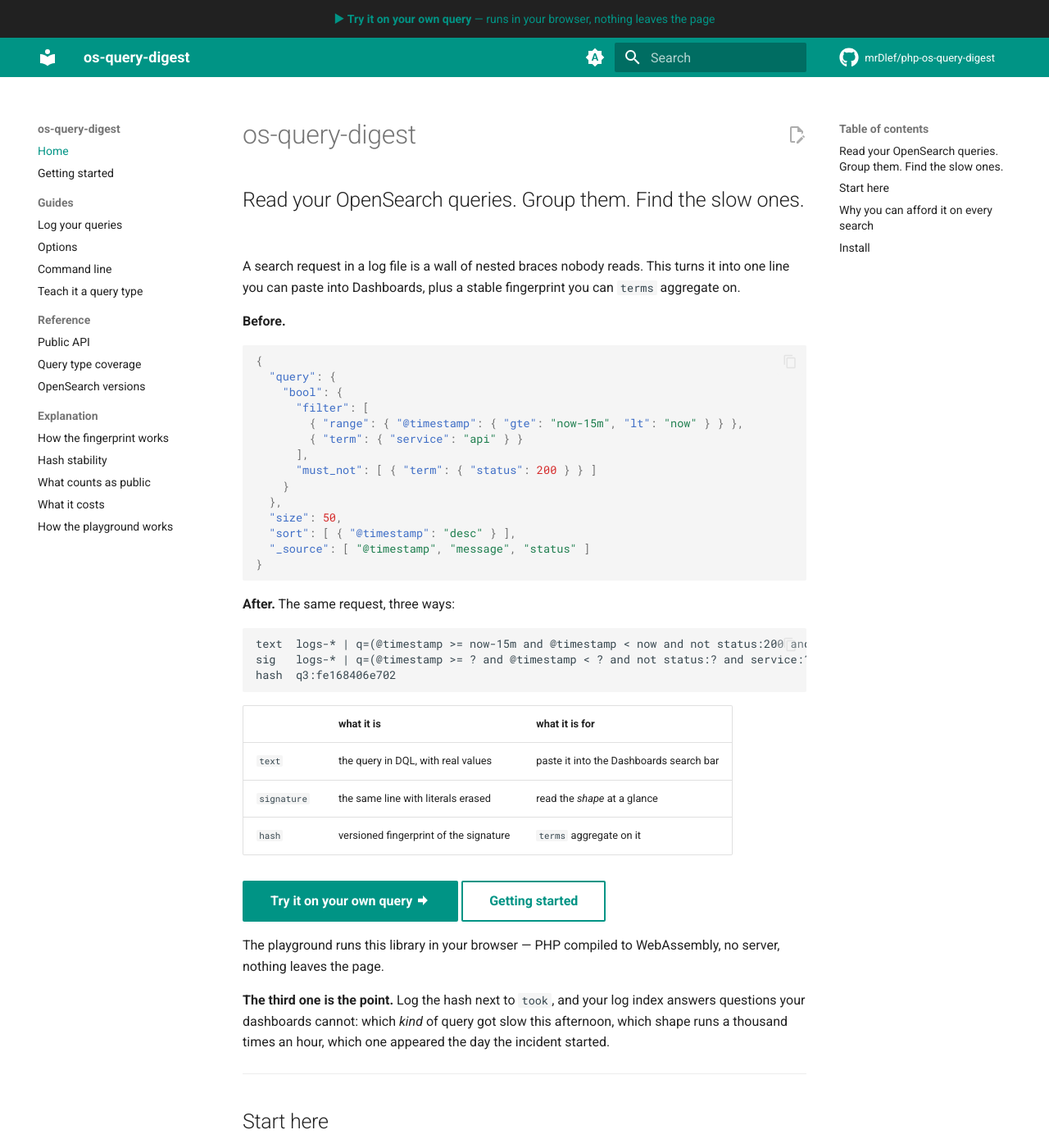
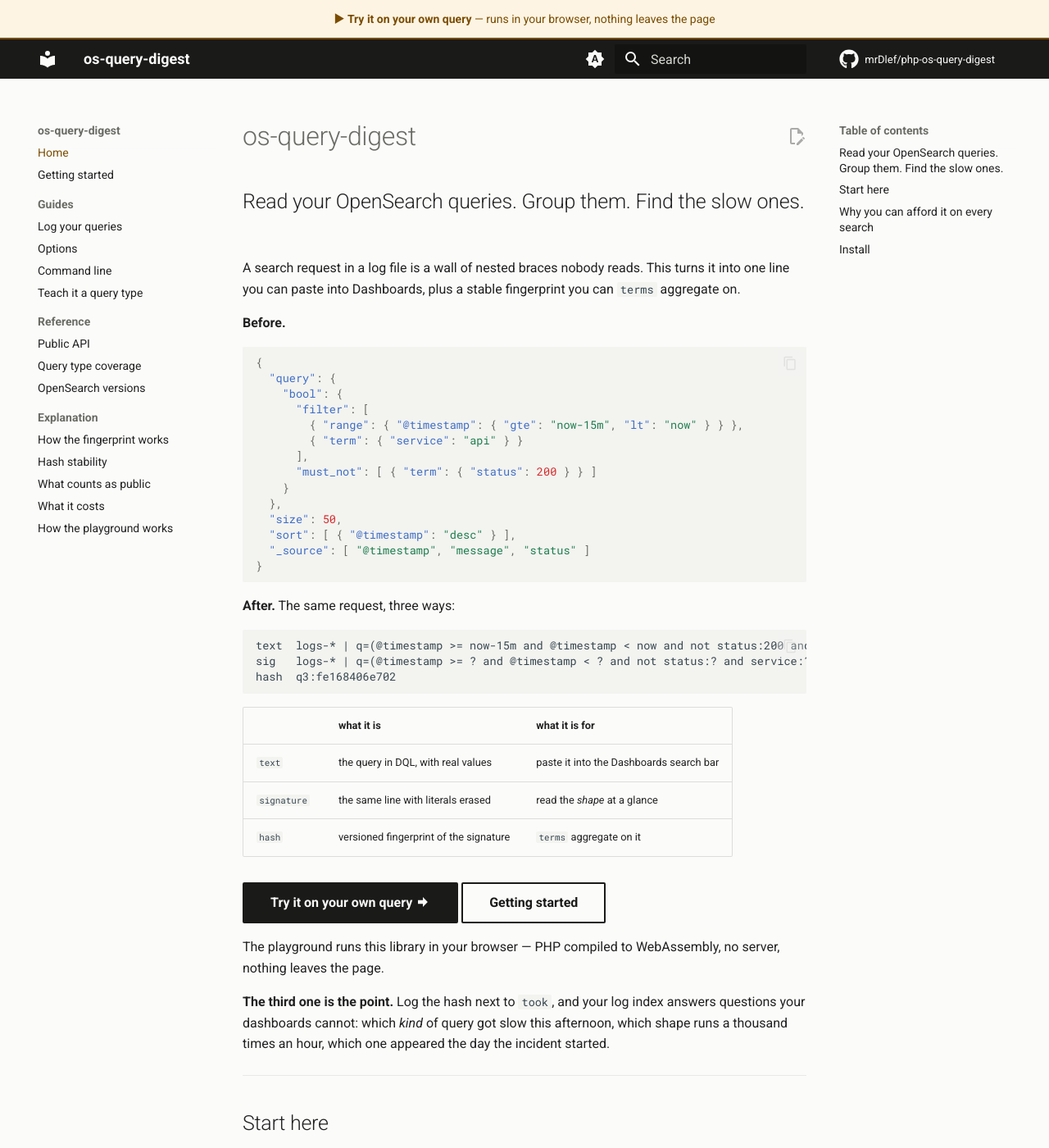
Before and after one commit to mrDlef/php-os-query-digest, an MkDocs documentation site: the page built from docs/index.md, in a window 1280 px wide and 1400 px high. Shown: the whole window at 82% size. Built offline with MkDocs 1.6.1 and Material for MkDocs 9.7.7, drawn with Linux system fonts in a browser that asks for light colours; comment, search, counter and statistics services are not loaded.

Commit message:
feat: one identity for the documentation and the playground
The playground already had a considered look — a warm off-white field,
near-black text, and a single deep ochre for anything you can act on. The
documentation was Material's teal, so clicking from one into the other
read as two projects sharing a domain. It now takes the playground's exact
values, in both themes.

Where it differs on purpose: the header is ink, not ochre. Chrome should
recede on a page you came to read, and it leaves ochre meaning one thing —
this is a link, a control, something to click. The playground can afford a
coloured accent everywhere because it is a tool; a documentation site
cannot without becoming noisy.

Every pairing was measured rather than eyeballed. Eleven combinations,
all passing AA, eight at AAA: ochre on paper is 7.09:1, amber on the dark
field 9.29:1.

Two things the numbers could not show, both found by looking at the built
pages in a browser. In dark mode the header sat 1.1:1 from the page and
dissolved into it, so it now carries a hairline — colour alone cannot
separate two greys that close. And the announcement strip was too quiet in
light mode for the only pointer this site has to the playground, so it
gained an ochre rule and a heavier label.

Also fixed: the auto palette entry carried no colours, so Material fell
back to indigo there — and auto is the mode most readers arrive in. The
site would have been indigo for them and ochre for everyone else.

The playground's own links to the source and to Packagist now carry marks,
inlined like everything else on that page, which fetches nothing from
anywhere. GitHub's is the real mark; Packagist's is a plain cube rather
than an approximation of their brand drawn from memory, with the label
beside it doing the work.

```diff
--- a/docs/stylesheets/extra.css
+++ b/docs/stylesheets/extra.css
@@ -1,9 +1,117 @@
-/* The announcement strip: one link, full width, legible in both palettes. */
+/*
+ * Paper, ink, and one ochre.
+ *
+ * The playground already had an identity — a warm off-white field, near-black
+ * text, and a single deep ochre for anything you can act on. These are its
+ * exact values, so the documentation and the application are visibly one
+ * product rather than two things served from the same domain.
+ *
+ * Where the documentation differs on purpose: the header is ink, not ochre.
+ * Chrome should recede on a page you came to read, and it leaves ochre meaning
+ * one thing only — this is a link, a control, something to click. The
+ * playground can afford a coloured accent everywhere because it is a tool; a
+ * documentation site cannot without becoming noisy.
+ */
+
+:root,
+[data-md-color-scheme="default"],
+[data-md-color-primary="custom"] {
+  --paper: #fbfbfa;
+  --ink: #1a1a19;
+  --muted: #6b6b66;
+  --line: #dcdcd6;
+  --ochre: #7a4c00;
+  --cream: #fdf4e3;
+
+  --md-primary-fg-color: var(--ink);
+  --md-primary-fg-color--light: #33332f;
+  --md-primary-fg-color--dark: #000000;
+  --md-primary-bg-color: var(--paper);
+  --md-primary-bg-color--light: #d8d8d2;
+
+  --md-accent-fg-color: var(--ochre);
+  --md-accent-fg-color--transparent: #7a4c001a;
+
+  --md-default-bg-color: var(--paper);
+  --md-default-fg-color--light: var(--muted);
+
+  --md-typeset-a-color: var(--ochre);
+  --md-code-bg-color: #f3f3f0;
+  --md-footer-bg-color: var(--ink);
+  --md-footer-bg-color--dark: #000000;
+}
+
+[data-md-color-scheme="slate"],
+[data-md-color-scheme="slate"][data-md-color-primary="custom"] {
+  --paper: #16161a;
+  --ink: #e8e8e4;
+  --muted: #98988f;
+  --line: #33333a;
+  --ochre: #e8b061;
+  --cream: #2a2116;
+
+  --md-primary-fg-color: #1d1d22;
+  --md-primary-fg-color--light: #2a2a31;
+  --md-primary-fg-color--dark: #101014;
+  --md-primary-bg-color: var(--ink);
+
+  /* Lifted from the light ochre: #7a4c00 on this background fails contrast
+     badly. This is the value the playground already switches to in dark mode,
+     so the two agree there too. */
+  --md-accent-fg-color: var(--ochre);
+  --md-accent-fg-color--transparent: #e8b06126;
+
+  --md-default-bg-color: var(--paper);
+  --md-default-fg-color: var(--ink);
+  --md-default-fg-color--light: var(--muted);
+
+  --md-typeset-a-color: var(--ochre);
+  --md-code-bg-color: #1d1d22;
+  --md-footer-bg-color: #101014;
+}
+
+/*
+ * In dark mode the header sits at the playground's own pane colour — the same
+ * raised surface the application uses. Against a #16161a page that is barely a
+ * luminance step, so the hairline does the separating. Colour alone cannot:
+ * the two greys are 1.1:1 apart, and a header that dissolves into the page
+ * costs the reader the one fixed landmark they have.
+ */
+[data-md-color-scheme="slate"] .md-header {
+  border-bottom: 1px solid var(--line);
+}
+
+[data-md-color-scheme="slate"] .md-tabs {
+  border-bottom: 1px solid var(--line);
+}
+
+/*
+ * The strip that announces the playground, in the playground's own colours
+ * rather than the header's. It is the only place the playground is named on
+ * this site, so it should read as a doorway into something else — not as more
+ * chrome.
+ *
+ * The ochre rule under it is what earns it a second's attention. Cream on
+ * paper is a quiet pairing by design, and quiet was wrong for the site's only
+ * pointer at the thing people should try first.
+ */
+.md-banner {
+  background-color: var(--cream);
+  color: var(--ink);
+  border-bottom: 2px solid var(--ochre);
+}
+
 .announce-playground {
   display: block;
   text-align: center;
+  color: var(--ochre);
+  font-weight: 500;
+  text-decoration: none;
+}
+
+.announce-playground strong {
   color: inherit;
-  text-decoration: none;
+  font-weight: 700;
 }
 
 .announce-playground:hover strong {
--- a/mkdocs.yml
+++ b/mkdocs.yml
@@ -35,21 +35,25 @@ theme:
     - search.highlight
   palette:
     # The reader's system preference decides, with a switch either way.
+    # The auto entry needs the colours too: without them Material falls back to
+    # its own default here, and auto is the mode most readers arrive in.
     - media: "(prefers-color-scheme)"
+      primary: custom
+      accent: custom
       toggle:
         icon: material/brightness-auto
         name: Follow my system
     - media: "(prefers-color-scheme: light)"
       scheme: default
-      primary: teal
-      accent: teal
+      primary: custom
+      accent: custom
       toggle:
         icon: material/brightness-7
         name: Switch to dark
     - media: "(prefers-color-scheme: dark)"
       scheme: slate
-      primary: teal
-      accent: teal
+      primary: custom
+      accent: custom
       toggle:
         icon: material/brightness-4
         name: Switch to light
```
Also changed, not shown: CHANGELOG.md (+7 -0 lines), 2 other files.
